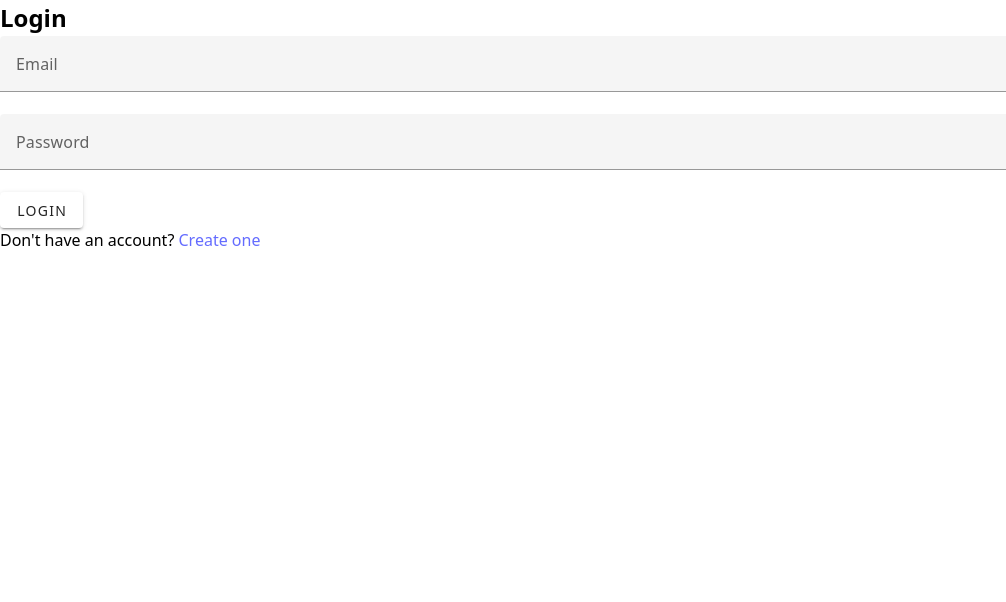
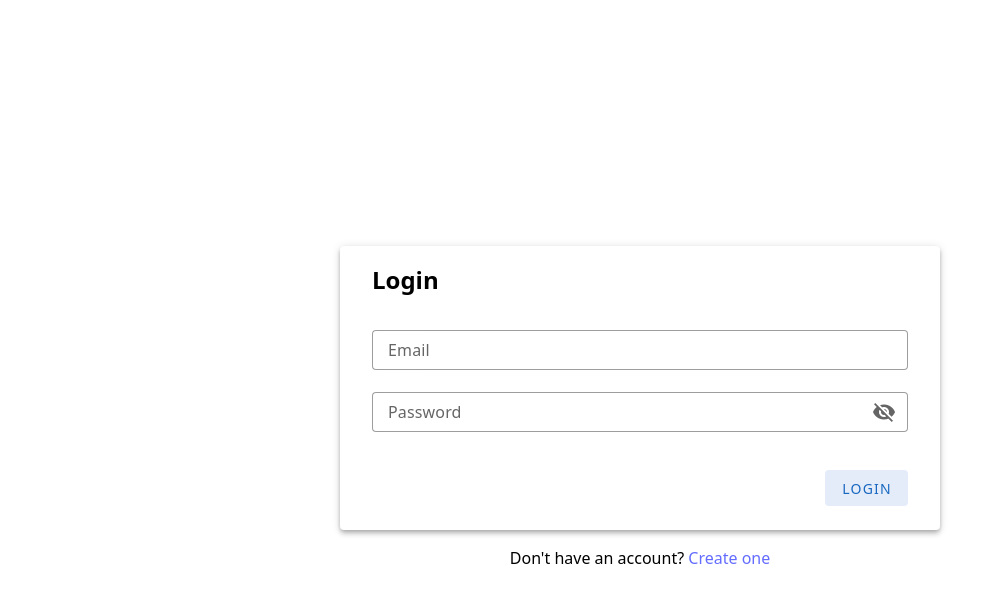
Before and after one commit to arthur-rob/todo-app, a Vue app: page / in a window 1280 px wide. Shown: the top 602 px of the page, without its empty margins (0-1006 px from the left). Built offline with nearby package versions, Linux system fonts and the light colour scheme; no server answers.

Commit message:
feature(login): add login interface

```diff
--- a/package.json
+++ b/package.json
@@ -19,6 +19,7 @@
     "vuetify": "^3.8.5"
   },
   "devDependencies": {
+    "@mdi/font": "^7.4.47",
     "@vitejs/plugin-vue": "^5.2.3",
     "@vue/tsconfig": "^0.7.0",
     "eslint": "^9.26.0",
--- a/src/components/InputCard.vue
+++ b/src/components/InputCard.vue
@@ -6,5 +6,9 @@
         max-width="600"
     >
         <slot> </slot>
+
+        <div class="btn-aligner d-flex justify-end my-2">
+            <slot name="actions"></slot>
+        </div>
     </v-card>
 </template>
--- a/src/main.ts
+++ b/src/main.ts
@@ -4,12 +4,16 @@ import 'vuetify/styles'
 import { router } from './router'
 import { createApp } from 'vue'
 import { createVuetify } from 'vuetify'
+import '@mdi/font/css/materialdesignicons.css'
 import * as components from 'vuetify/components'
 import * as directives from 'vuetify/directives'
 
 const vuetify = createVuetify({
     components,
     directives,
+    icons: {
+        defaultSet: 'mdi',
+    },
 })
 
 createApp(App).use(router).use(vuetify).mount('#app')
--- a/src/views/CreateAccount.vue
+++ b/src/views/CreateAccount.vue
@@ -46,9 +46,9 @@
                     hint="Password must be at least 8 characters long"
                     :type="isPasswordVisible ? 'text' : 'password'"
                     :rules="[
-                        isPasswordLongEnough ||
+                        (v) =>
+                            isPasswordLongEnough(v) ||
                             'Password must be at least 8 characters long',
-                        isStringValid || 'Password is required',
                     ]"
                     :append-inner-icon="
                         isPasswordVisible ? 'mdi-eye' : 'mdi-eye-off'
@@ -63,7 +63,7 @@
                     density="compact"
                     label="Confirm Password"
                     :type="isPasswordVisible ? 'text' : 'password'"
-                    :rules="[isPasswordConfirmed || 'password mismatch']"
+                    :rules="[isPasswordConfirmed || 'Password mismatch']"
                     :append-inner-icon="
                         isPasswordVisible ? 'mdi-eye' : 'mdi-eye-off'
                     "
@@ -71,7 +71,8 @@
                     @click:append-inner="isPasswordVisible = !isPasswordVisible"
                 >
                 </v-text-field>
-                <div class="btn-aligner d-flex justify-end my-4">
+            </v-form>
+            <template #actions>
                 <v-btn
                     variant="tonal"
                     color="primary"
@@ -79,8 +80,7 @@
                 >
                     Create Account
                 </v-btn>
-                </div>
-            </v-form>
+            </template>
         </InputCard>
         <p class="ma-2">
             Already have an account ? Go to
--- a/src/views/Login.vue
+++ b/src/views/Login.vue
@@ -1,16 +1,38 @@
 <template>
-    <div class="login-wrapper">
-        <h2>Login</h2>
-        <v-form @submit.prevent="handleLogin">
-            <v-text-field v-model="email" label="Email" required></v-text-field>
+    <div
+        class="login-wrapper d-flex flex-column align-center justify-center h-screen"
+    >
+        <InputCard>
+            <h2 class="pb-4">Login</h2>
+            <v-form ref="loginForm" class="my-4" @submit.prevent>
+                <v-text-field
+                    v-model="email"
+                    variant="outlined"
+                    density="compact"
+                    label="Email"
+                    :rules="[(v) => isStringValid(v) || 'Email is required']"
+                    required
+                ></v-text-field>
                 <v-text-field
                     v-model="password"
+                    variant="outlined"
+                    density="compact"
                     label="Password"
-                type="password"
+                    :type="isPasswordVisible ? 'text' : 'password'"
+                    :append-inner-icon="
+                        isPasswordVisible ? 'mdi-eye' : 'mdi-eye-off'
+                    "
+                    :rules="[(v) => isStringValid(v) || 'Password is required']"
                     required
+                    @click:append-inner="isPasswordVisible = !isPasswordVisible"
                 ></v-text-field>
-            <v-btn @click="handleLogin">Login</v-btn>
             </v-form>
+            <template #actions>
+                <v-btn variant="tonal" color="primary" @click="handleLogin">
+                    Login
+                </v-btn>
+            </template>
+        </InputCard>
         <p>
             Don't have an account?
             <router-link to="/create-account">Create one</router-link>
@@ -18,13 +40,32 @@
     </div>
 </template>
 <script setup lang="ts">
+import Api from '../lib/Api'
 import { ref } from 'vue'
+import InputCard from '../components/InputCard.vue'
+import { isStringValid } from '../lib/Validators'
+import type { VForm } from 'vuetify/components'
 
+const isPasswordVisible = ref(false)
+const loginForm = ref<VForm>()
 const email = ref('')
 const password = ref('')
 
-const handleLogin = () => {
-    // Handle login logic here
-    console.log('Logging in with', email.value, password.value)
+const handleLogin = async () => {
+    const formValidation = await loginForm.value?.validate()
+    if (!formValidation?.valid) return
+    const loginData = {
+        email: email.value,
+        password: password.value,
+    }
+    try {
+        const response = await Api.post('/login', loginData)
+        if (response.status === 200) {
+            console.log('Login successful:', response.data)
+            // Redirect to the dashboard or home page
+        }
+    } catch (error) {
+        console.error('Login failed:', error)
+    }
 }
 </script>
```
Also changed, not shown: 1 other file (tests, documents, lock files or other folders). Lines whose indentation alone changed are shown as unchanged.
